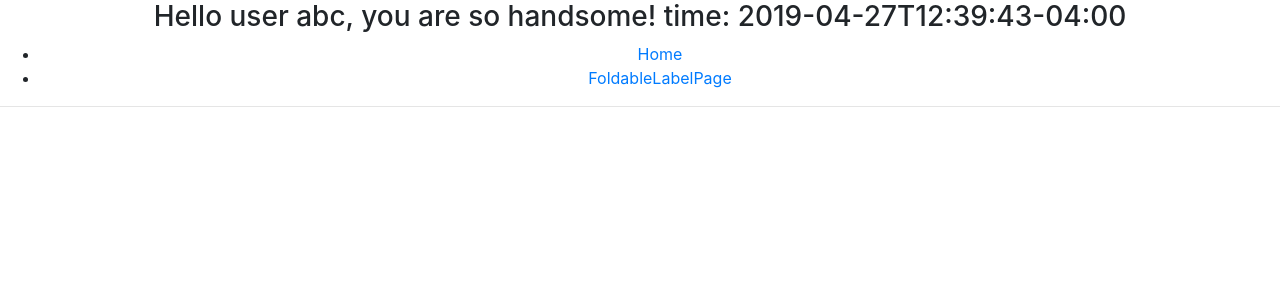
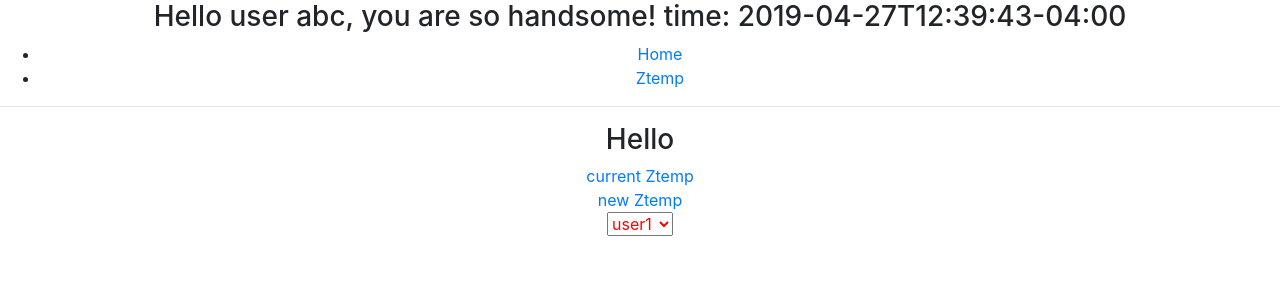
Before and after one commit to cgycch/react_demo, a React (Create React App) app: page /Ztemp in a window 1280 px wide. Shown: the top 300 px of the page. Built offline with nearby package versions, Linux system fonts and the light colour scheme.

Commit message:
Simulated js sleep operation

```diff
--- a/src/App.css
+++ b/src/App.css
@@ -34,3 +34,13 @@
 
 div.myShow {display: block}
 div.myHide {display: none}
+
+/**self start*/
+
+select.placeholder {
+  color: #999;
+}
+select.red {
+  color: red;
+}
+/**self end*/
--- a/src/App.js
+++ b/src/App.js
@@ -1,5 +1,7 @@
 import React, { Component } from 'react';
 import './App.css';
+import { ROLER_CONTANT } from './ui/common/contant'
+import { sleep } from './ui/actions/common/utils'
 import { getUserInfos } from './ui/actions/common/user'
 import BasicNavExample from './ui/components/BasicNavExample'
 import moment from 'moment-timezone'
@@ -10,12 +12,25 @@ moment.tz.setDefault('America/New_York')
 class App extends Component {
 
   componentDidMount = () => {
-    //console.log('componentDidMount...')
+    //console.log('App...')
     getUserInfos().then(res => {
       const { userId, userName } = res
       this.setState({ userId, userName })
     }).catch(err => {
       console.log('error on get user info', err)
+    })
+    this.globalContantProcess()
+  }
+  globalContantProcess = () => {
+    //console.log('global contant process...')
+    sleep(1000).then(() => {
+      //console.log('do some thing after 1000')
+      ROLER_CONTANT.env = 'dev'
+      ROLER_CONTANT.roler = {
+        'root': ['root'],
+        'admin': ['admin1', 'admin2'],
+        'user': ['user1', 'user2']
+      }
     })
   }
 
--- /dev/null
+++ b/src/ui/actions/common/utils.js
@@ -0,0 +1,5 @@
+export function sleep(ms) {
+    return new Promise(resolve => {
+        setTimeout(resolve, ms)
+    })
+}
--- /dev/null
+++ b/src/ui/common/contant/index.js
@@ -0,0 +1 @@
+export const ROLER_CONTANT = {}
--- a/src/ui/components/BasicNavExample.js
+++ b/src/ui/components/BasicNavExample.js
@@ -11,6 +11,7 @@ import LoginPage from '../pages/LoginPage'
 import UserListPage from '../pages/UserListPage'
 import RedirectDemoPage from '../pages/RedirectDemoPage'
 import FoldableLabelPage from '../pages/FoldableLabelPage'
+import Ztemp from '../pages/Ztemp'
 //some bootstrap demo
 import MyForm from './bootstrap-demo/MyForm'
 import HorizontalForm from './bootstrap-demo/HorizontalForm'
@@ -33,7 +34,8 @@ class BasicNavExample extends Component {
                         {/* <li><Link to="/userList">goToUserPage</Link></li> */}
                         {/* <li><Link to="/helloDemo/cch/18">HelloDemo</Link></li> */}
                         {/* <li><Link to="/RedirectDemoPage/cch/18">RedirectDemoPage</Link></li> */}
-                         <li><Link to="/FoldableLabelPage">FoldableLabelPage</Link></li>
+                        {/* <li><Link to="/FoldableLabelPage">FoldableLabelPage</Link></li> */}
+                         <li><Link to="/Ztemp">Ztemp</Link></li>
                         {/* bootstrap demo */}
                         {/* <li><Link to="/bootstrap/MyForm">bootstrap-MyForm</Link></li> */}
                         {/* <li><Link to="/bootstrap/HorizontalForm">bootstrap-HorizontalForm</Link></li> */}
@@ -51,6 +53,7 @@ class BasicNavExample extends Component {
                 <Route path="/helloDemo/:name/:age" component={HelloDemo} />
                 <Route path="/RedirectDemoPage/:name/:age" component={RedirectDemoPage} />
                 <Route path="/FoldableLabelPage" component={FoldableLabelPage} />
+                <Route path="/Ztemp" component={Ztemp} />
                 {/* bootstrap demo list on bellow */}
                 <Route path="/bootstrap/MyForm" component={MyForm} />
                 <Route path="/bootstrap/HorizontalForm" component={HorizontalForm} />
--- /dev/null
+++ b/src/ui/pages/Ztemp.js
@@ -0,0 +1,52 @@
+import React, { Component } from 'react';
+import classnames from 'classnames';
+import { Link } from "react-router-dom";
+import { ROLER_CONTANT } from '../common/contant'
+import { sleep } from '../actions/common/utils'
+
+
+export default class Ztemp extends Component {
+    constructor(props) {
+        super(props)
+        this.state = {
+            key: 'value',
+            roler: {},
+            curUser: 'user2'
+        }
+    }
+    componentDidMount = () => {
+        this.initRoler()
+    }
+
+    initRoler = () => {
+        if (ROLER_CONTANT.roler) {
+            console.log('use cache roler...')
+            this.setState({ roler: ROLER_CONTANT.roler })
+        } else {
+            sleep(1000).then(() => {
+                console.log('init roler...')
+                this.setState({ roler: { 'user': ['user1', 'user2', 'user3'] } })
+            })
+        }
+    }
+
+    render() {
+        const { roler, curUser } = this.state
+        let className = classnames({
+            'placeholder': curUser === 'user2',
+            'red': true
+        });
+        return (
+            <div >
+                <h3>Hello</h3>
+                <Link to="/Ztemp">current Ztemp</Link><br />
+                <Link to="/Ztemp" target='_blank'>new Ztemp</Link><br />
+                <select className={className} defaultValue={curUser}>
+                    {roler.user && roler.user.map(user => {
+                        return <option key={user} value={user}>{user}</option>
+                    })}
+                </select>
+            </div>
+        )
+    }
+}
```
